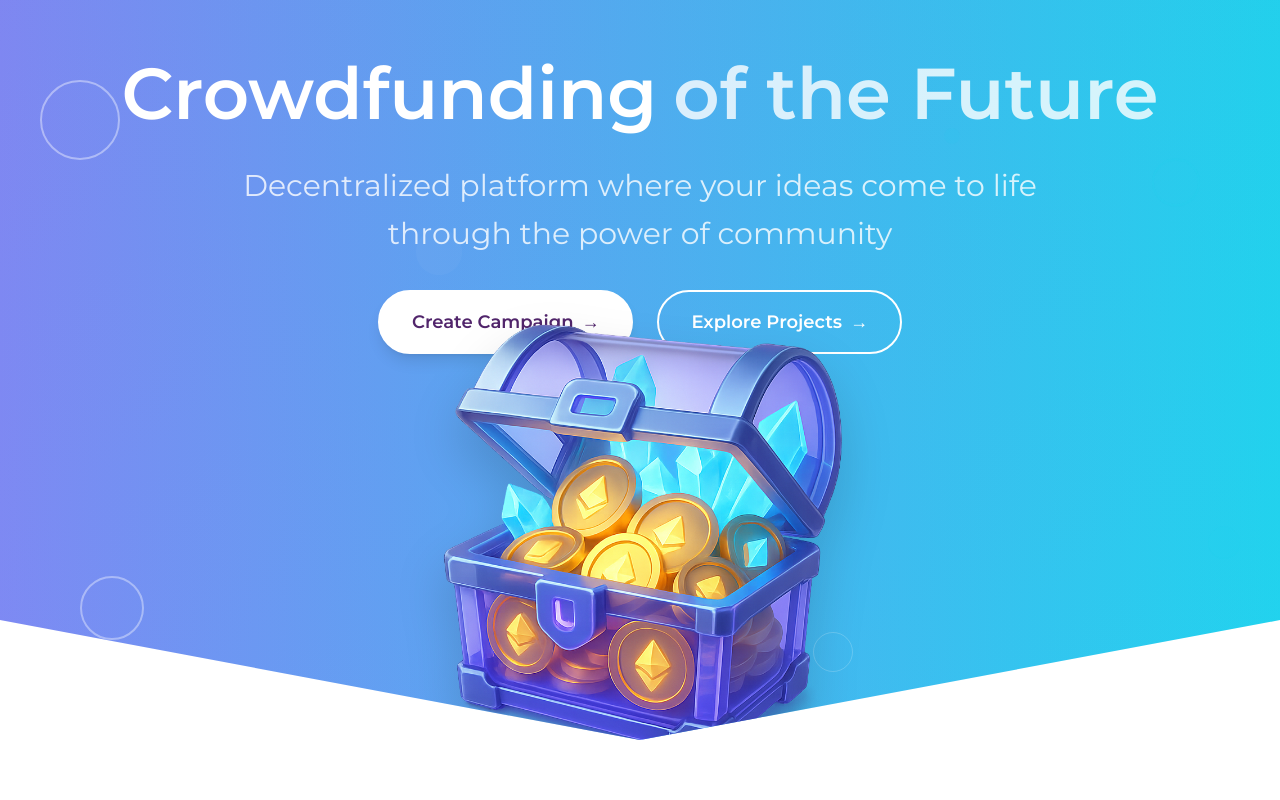
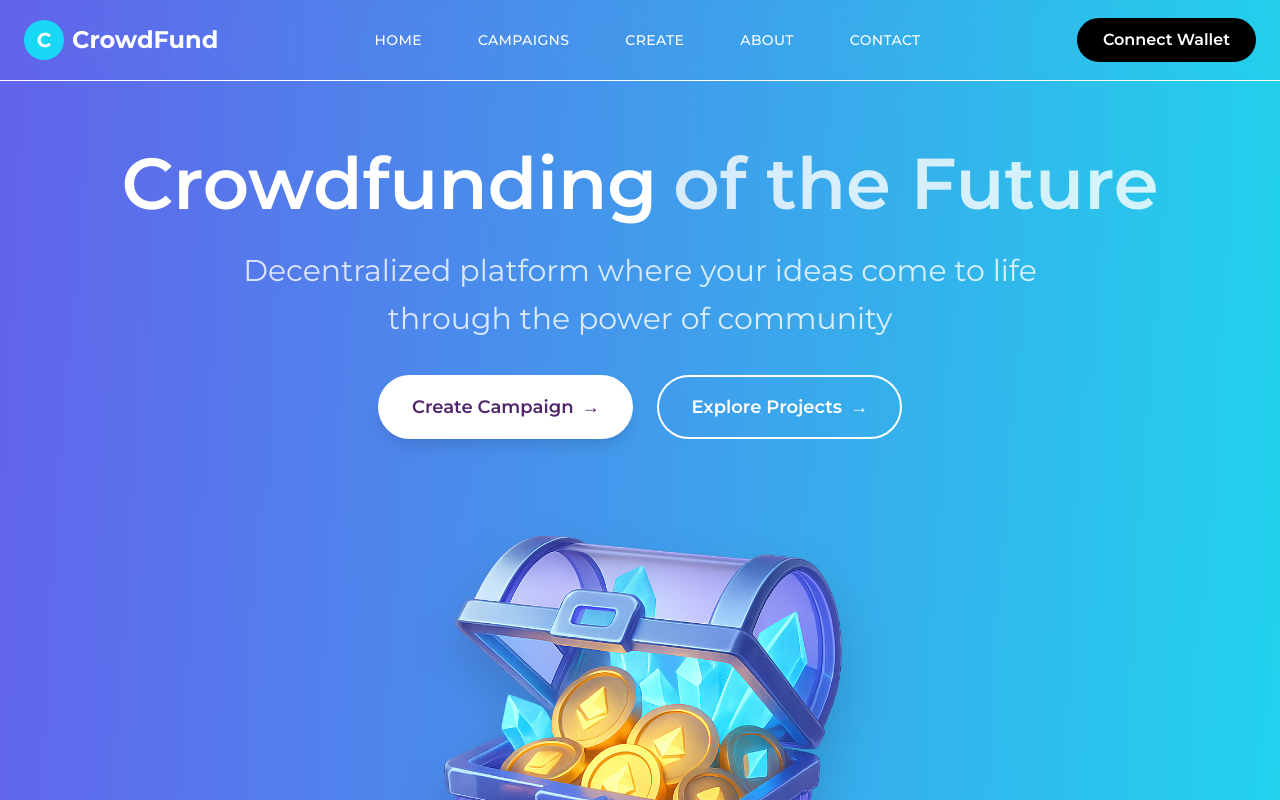
Before and after one commit to alejoalonzo/CrowdfundingDapp, a Next.js app: page / in a window 1280 px wide. Shown: the top 800 px of the page. Built offline with nearby package versions, Linux system fonts and the light colour scheme.

Commit message:
Home Done

```diff
--- a/app/globals.css
+++ b/app/globals.css
@@ -148,7 +148,7 @@ a:hover {
 
 /* Estilos para Home Hero Section */
 .hero-gradient {
-  background: linear-gradient(to right, #818cf8, #22d3ee);
+  background: linear-gradient(to right, #6366f1, #22d3ee);
   position: relative;
   overflow: hidden;
 }
@@ -248,3 +248,51 @@ a:hover {
     transform: translateX(0);
   }
 }
+
+/* Hover effect for explore button */
+.explore-btn:hover {
+  color: #51256b !important;
+}
+
+/* Navbar styles */
+.nav-link {
+  color: white !important;
+}
+
+.nav-link:hover {
+  transform: scale(1.1);
+  color: white !important;
+}
+
+.nav-link::after {
+  content: '';
+  position: absolute;
+  bottom: -1px;
+  left: 50%;
+  transform: translateX(-50%) scaleX(0);
+  width: 100%;
+  height: 2px;
+  background-color: #19d8f7;
+  transition: transform 0.3s ease;
+}
+
+.nav-link:hover::after {
+  transform: translateX(-50%) scaleX(1);
+}
+
+.connect-wallet-btn:hover {
+  background-color: #19d8f7 !important;
+  border-color: #19d8f7 !important;
+  color: white !important;
+}
+
+/* Blur adicional para elementos cuando el menú mobile está abierto */
+@media (max-width: 768px) {
+  .mobile-menu-open .hero-gradient h1,
+  .mobile-menu-open .hero-gradient p,
+  .mobile-menu-open .hero-gradient button,
+  .mobile-menu-open .hero-gradient .relative {
+    filter: blur(3px);
+    transition: filter 0.3s ease;
+  }
+}
--- a/app/layout.js
+++ b/app/layout.js
@@ -1,4 +1,5 @@
 import { Montserrat } from "next/font/google";
+import { Navbar } from "../components";
 import "./globals.css";
 
 const montserrat = Montserrat({
@@ -15,7 +16,10 @@ export const metadata = {
 export default function RootLayout({ children }) {
   return (
     <html lang="en">
-      <body className={`${montserrat.variable} antialiased`}>{children}</body>
+      <body className={`${montserrat.variable} antialiased`}>
+        <Navbar />
+        <main>{children}</main>
+      </body>
     </html>
   );
 }
--- a/components/home/home.jsx
+++ b/components/home/home.jsx
@@ -3,11 +3,11 @@ import Image from 'next/image';
 
 const Home = () => {
   return (
-    <section className="hero-gradient hero-clip-path min-h-screen flex items-start justify-center relative pt-8 md:pt-12">
+    <section className="hero-gradient hero-clip-path min-h-screen flex items-center justify-center relative pt-20 md:pt-24">
       {/* Main content */}
       <div className="container mx-auto px-6 text-center relative z-10">
         {/* Main title */}
-        <h1 className="text-5xl md:text-6xl lg:text-7xl font-bold md:font-black text-white mb-6 fade-in-up leading-tight">
+        <h1 className="text-5xl md:text-6xl lg:text-7xl font-bold md:font-black text-white mb-6 fade-in-up leading-tight mt-16 md:mt-12 md:leading-tight lg:leading-tight" style={{lineHeight: '1.1'}}>
           <span className="block md:inline">Crowdfunding</span>
           <span className="block md:inline md:ml-4">
             <span className="text-white-80">of the Future</span>
@@ -21,27 +21,36 @@ const Home = () => {
 
         {/* Action buttons */}
         <div className="flex flex-col sm:flex-row gap-6 justify-center items-center mb-4 fade-in-left">
-          <button className="group bg-white text-purple px-8 py-4 rounded-full text-lg font-semibold hover:bg-transparent hover:text-white border-2 border-white transition-all duration-300 transform hover:scale-105 shadow-lg">
+          <button
+            className="group bg-white px-8 py-4 rounded-full text-lg font-semibold border-2 border-white transition-all duration-300 transform hover:scale-105 shadow-lg cursor-pointer hover:bg-transparent hover:text-white"
+            style={{color: '#51256b'}}
+          >
             Create Campaign
             <span className="inline-block ml-2 transform group-hover:translate-x-1 transition-transform duration-300">→</span>
           </button>
 
-          <button className="group bg-transparent text-white px-8 py-4 rounded-full text-lg font-semibold border-2 border-white hover:bg-white hover:text-purple transition-all duration-300 transform hover:scale-105">
+          <button
+            className="explore-btn group bg-transparent text-white px-8 py-4 rounded-full text-lg font-semibold border-2 border-white transition-all duration-300 transform hover:scale-105 cursor-pointer hover:bg-white"
+          >
             Explore Projects
             <span className="inline-block ml-2 transform group-hover:translate-x-1 transition-transform duration-300">→</span>
           </button>
         </div>
 
+        {/* Treasure chest image */}
+        <div className="flex justify-center mt-2 md:mt-2 lg:mt-2">
+          <div className="relative w-96 h-96 md:w-[30rem] md:h-[30rem] lg:w-[36rem] lg:h-[36rem]">
+            <Image
+              src="/images/chest.png"
+              alt="Treasure Chest"
+              fill
+              className="object-contain drop-shadow-2xl"
+              priority
+            />
+          </div>
+        </div>
+
       </div>
-
-      {/* Decorative elements */}
-      <div className="absolute top-20 left-10 w-20 h-20 border-2 border-white rounded-full opacity-30 animate-pulse"></div>
-      <div className="absolute top-40 right-20 w-12 h-12 border-2 rounded-full opacity-40 animate-bounce" style={{borderColor: 'rgba(34, 211, 238, 0.3)'}}></div>
-      <div className="absolute bottom-40 left-20 w-16 h-16 border-2 border-white rounded-full opacity-25 animate-pulse"></div>
-      <div className="absolute bottom-60 right-10 w-8 h-8 rounded-full opacity-60 animate-bounce" style={{backgroundColor: 'rgba(34, 211, 238, 0.2)'}}></div>
-      <div className="absolute top-60 left-1/3 w-6 h-6 bg-white rounded-full opacity-45 animate-ping"></div>
-      <div className="absolute bottom-32 right-1/3 w-10 h-10 border border-white rounded-full opacity-20"></div>
-      <div className="absolute top-32 right-1/4 w-4 h-4 rounded-full opacity-25 animate-pulse" style={{backgroundColor: 'rgba(34, 211, 238, 0.2)'}}></div>
 
       {/* Scroll indicator */}
       <div className="absolute bottom-8 right-8 animate-bounce z-30">
@@ -49,19 +58,6 @@ const Home = () => {
           <div className="w-1 h-3 bg-gray-600 rounded-full mt-2 animate-pulse"></div>
         </div>
       </div>
-
-      {/* Treasure chest image */}
-      <div className="absolute bottom-0 left-1/2 transform -translate-x-1/2 translate-y-50 xl:translate-y-5 z-10">
-        <div className="relative w-96 h-96 md:w-[30rem] md:h-[30rem] lg:w-[36rem] lg:h-[36rem]">
-          <Image
-            src="/images/chest.png"
-            alt="Treasure Chest"
-            fill
-            className="object-contain drop-shadow-2xl"
-            priority
-          />
-        </div>
-      </div>
     </section>
   );
 };
--- a/components/index.js
+++ b/components/index.js
@@ -1,8 +1,8 @@
 // Barrel export file for all components
 export { default as Home } from "./home/home.jsx";
+export { default as Navbar } from "./navbar/navbar.jsx";
 
 // Exportaciones futuras irán aquí:
 // export { default as Header } from './header/header.jsx';
 // export { default as Footer } from './footer/footer.jsx';
 // export { default as CampaignCard } from './campaign/campaignCard.jsx';
-// export { default as Navbar } from './navbar/navbar.jsx';
--- a/components/navbar/navbar.jsx
+++ b/components/navbar/navbar.jsx
@@ -0,0 +1,178 @@
+"use client";
+
+import React, { useState, useEffect } from 'react';
+import Link from 'next/link';
+import {
+  HiHome,
+  HiCollection,
+  HiPlus,
+  HiInformationCircle,
+  HiMail,
+  HiMenuAlt3,
+  HiX,
+  HiCreditCard
+} from 'react-icons/hi';
+
+const Navbar = () => {
+  const [isMenuOpen, setIsMenuOpen] = useState(false);
+
+  const toggleMenu = () => {
+    setIsMenuOpen(!isMenuOpen);
+  };
+
+  useEffect(() => {
+    if (isMenuOpen) {
+      document.body.classList.add('mobile-menu-open');
+    } else {
+      document.body.classList.remove('mobile-menu-open');
+    }
+
+    return () => {
+      document.body.classList.remove('mobile-menu-open');
+    };
+  }, [isMenuOpen]);
+
+  const navLinks = [
+    { name: 'Home', href: '/', icon: HiHome },
+    { name: 'Campaigns', href: '/campaigns', icon: HiCollection },
+    { name: 'Create', href: '/create', icon: HiPlus },
+    { name: 'About', href: '/about', icon: HiInformationCircle },
+    { name: 'Contact', href: '/contact', icon: HiMail }
+  ];
+
+  return (
+    <nav className="bg-transparent border-b border-white border-opacity-30 fixed top-0 left-0 right-0 z-50 backdrop-blur-sm">
+      <div className="container mx-auto px-6">
+        <div className="flex justify-between items-center h-16 md:h-20">
+
+          {/* Logo */}
+          <div className={`flex items-center transition-opacity duration-300 ${isMenuOpen ? 'md:flex opacity-0 md:opacity-100' : 'opacity-100'}`}>
+            <Link href="/" className="flex items-center space-x-2">
+              <div className="w-8 h-8 md:w-10 md:h-10 rounded-full flex items-center justify-center" style={{backgroundColor: '#19d8f7'}}>
+                <span className="text-white font-bold text-lg md:text-xl">C</span>
+              </div>
+              <span className="font-bold text-xl md:text-2xl text-white">
+                CrowdFund
+              </span>
+            </Link>
+          </div>
+
+          {/* Desktop Navigation Links */}
+          <div className="hidden md:flex items-center space-x-8">
+            {navLinks.map((link) => (
+              <Link
+                key={link.name}
+                href={link.href}
+                className="nav-link text-white px-3 py-2 rounded-md text-sm font-medium uppercase tracking-wide transition-all duration-300 relative"
+              >
+                {link.name}
+              </Link>
+            ))}
+          </div>
+
+          {/* Desktop Connect Wallet Button */}
+          <div className="hidden md:flex items-center">
+            <button className="px-6 py-2 rounded-full text-white font-semibold border-2 transition-all duration-300 transform hover:scale-105 hover:bg-white hover:text-black" style={{backgroundColor: '#000000', borderColor: '#000000'}}>
+              Connect Wallet
+            </button>
+          </div>
+
+          {/* Mobile Hamburger Button */}
+          <div className="md:hidden">
+            <button
+              onClick={toggleMenu}
+              className="text-white hover:text-cyan-300 focus:outline-none transition-colors duration-200 p-2"
+            >
+              {isMenuOpen ? (
+                <HiX className="h-6 w-6" />
+              ) : (
+                <HiMenuAlt3 className="h-6 w-6" />
+              )}
+            </button>
+          </div>
+        </div>
+
+        {/* Mobile Menu Overlay */}
+        {isMenuOpen && (
+          <div
+            className="fixed inset-0 z-40 md:hidden transition-all duration-300"
+            style={{
+              backdropFilter: 'blur(15px)',
+              WebkitBackdropFilter: 'blur(15px)'
+            }}
+            onClick={toggleMenu}
+          />
+        )}
+
+        {/* Mobile Menu */}
+        <div className={`fixed top-0 right-0 h-screen min-h-screen w-80 bg-white shadow-2xl transform transition-transform duration-300 ease-in-out z-50 md:hidden ${
+          isMenuOpen ? 'translate-x-0' : 'translate-x-full'
+        }`} style={{backgroundColor: '#ffffff', height: '100vh', minHeight: '100vh'}}>
+          {/* Menu Header */}
+          <div className="flex items-center justify-between p-6 border-b border-gray-100" style={{backgroundColor: '#ffffff'}}>
+            <div className="flex items-center space-x-3">
+              <div className="w-10 h-10 rounded-full flex items-center justify-center" style={{backgroundColor: '#19d8f7'}}>
+                <span className="text-white font-bold text-xl">C</span>
+              </div>
+              <span className="font-bold text-xl" style={{color: '#51256b'}}>
+                CrowdFund
+              </span>
+            </div>
+            <button
+              onClick={toggleMenu}
+              className="p-2 rounded-full hover:bg-gray-100 transition-colors duration-200"
+            >
+              <HiX className="h-6 w-6" style={{color: '#51256b'}} />
+            </button>
+          </div>
+
+          {/* Menu Content */}
+          <div className="px-6 py-8" style={{backgroundColor: '#ffffff'}}>
+            {/* Navigation Links */}
+            <div className="space-y-2 mb-8">
+              {navLinks.map((link) => {
+                const IconComponent = link.icon;
+                return (
+                  <Link
+                    key={link.name}
+                    href={link.href}
+                    className="flex items-center space-x-4 p-3 rounded-xl hover:bg-gradient-to-r hover:from-indigo-50 hover:to-cyan-50 transition-all duration-300 group"
+                    onClick={() => setIsMenuOpen(false)}
+                  >
+                    <div className="p-2 rounded-lg group-hover:scale-110 transition-transform duration-300" style={{backgroundColor: 'rgba(25, 216, 247, 0.1)', border: '1px solid rgba(25, 216, 247, 0.2)'}}>
+                      <IconComponent className="h-6 w-6" style={{color: '#19d8f7'}} />
+                    </div>
+                    <span className="text-lg font-medium uppercase tracking-wide group-hover:translate-x-1 transition-transform duration-300" style={{color: '#51256b'}}>
+                      {link.name}
+                    </span>
+                  </Link>
+                );
+              })}
+            </div>
+
+            {/* Connect Wallet Button */}
+            <div className="pt-4 border-t border-gray-100">
+              <button
+                className="w-full flex items-center justify-center space-x-3 px-6 py-4 rounded-xl text-white font-semibold transition-all duration-300 transform hover:scale-105 hover:shadow-lg"
+                style={{backgroundColor: '#19d8f7'}}
+                onClick={() => setIsMenuOpen(false)}
+              >
+                <HiCreditCard className="h-5 w-5" />
+                <span>Connect Wallet</span>
+              </button>
+            </div>
+
+            {/* Footer */}
+            <div className="pt-8 text-center">
+              <p className="text-sm text-gray-500">
+                Decentralized Crowdfunding Platform
+              </p>
+            </div>
+          </div>
+        </div>
+      </div>
+    </nav>
+  );
+};
+
+export default Navbar;
```
